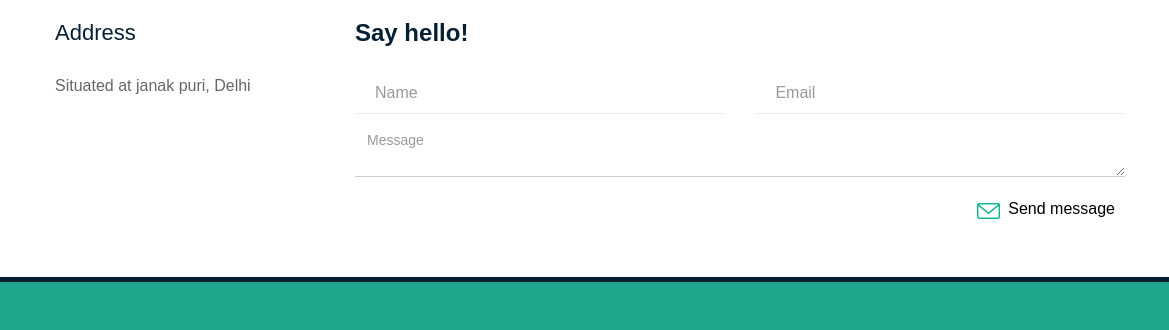
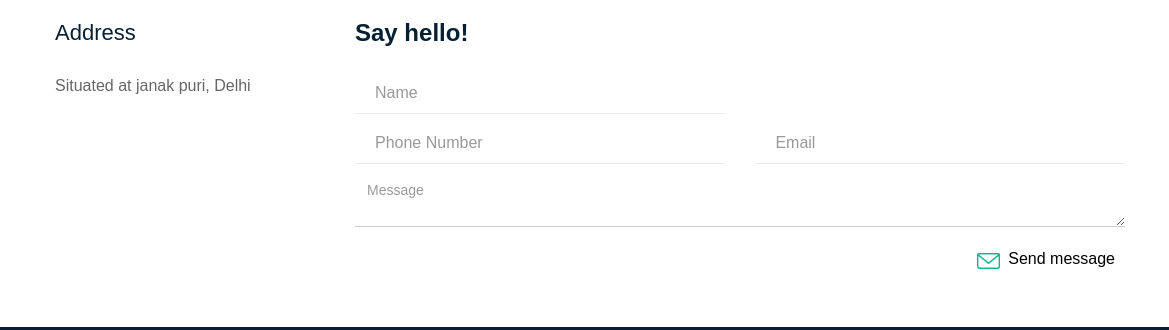
Before and after one commit to aykakash/puranigali3, a plain HTML site: page index.html in a window 1280 px wide. Shown: the part 4216-4546 px from the top of the page, 0-1169 px from the left. Drawn offline with nearby package versions, Linux system fonts and the light colour scheme; some packages are replaced by stand-ins of ours; a script that the page names is missing.

Commit message:
Update index.html

```diff
--- a/index.html
+++ b/index.html
@@ -703,6 +703,9 @@ title="You are allowed to use all files for both personal
 										<input type="text" name="name" id="name" placeholder="Name" class="form-control">
 									</div>
 									<div class="input-field">
+										<input type="text" name="Number" id="phonenumber" placeholder="Phone Number" class="form-control">
+									</div>
+									<div class="input-field">
 										<input type="email" name="email" id="email" placeholder="Email" class="form-control">
 									</div>
 								</div>
```
